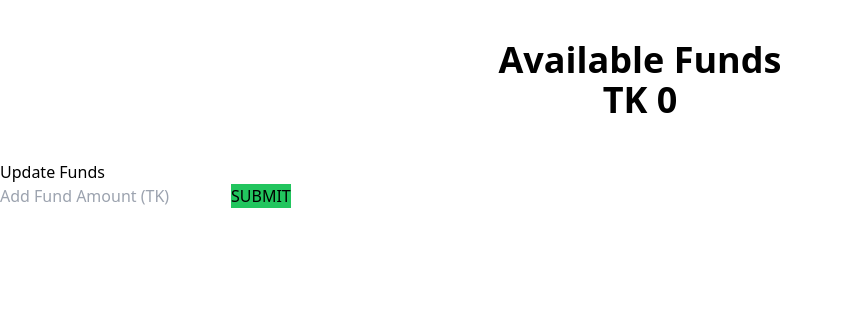
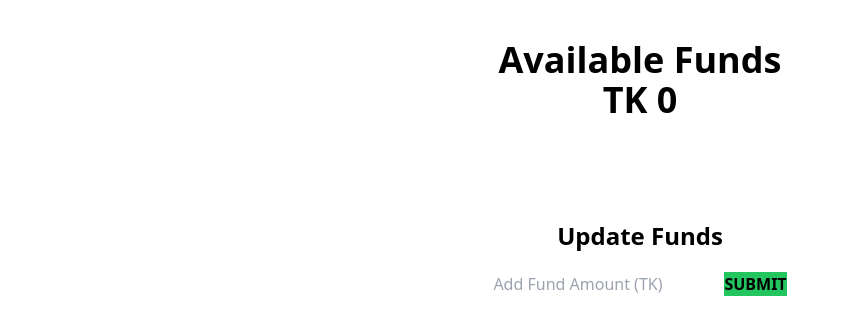
Before and after one commit to Akash-Ahamed/expense-tracker-web-application, a Next.js app: page /addFund in a window 1280 px wide. Shown: the top 334 px of the page, without its empty margins (0-850 px from the left). Built offline with nearby package versions, Linux system fonts and the light colour scheme; no server answers; the database is empty.

Commit message:
Added Style

```diff
--- a/src/app/addFund/page.jsx
+++ b/src/app/addFund/page.jsx
@@ -60,15 +60,15 @@ export default function AddFund() {
         <p className="text-4xl font-bold">TK {funds}</p>
       </div>
 
-      <div>
-        <h2>Update Funds</h2>
+      <div className="items-center justify-items-center p-10">
+        <h2 className="font-bold text-2xl p-5">Update Funds</h2>
         <input
           type="number"
           value={newFunds}
           onChange={(e) => setNewFunds(e.target.value)}
           placeholder="Add Fund Amount (TK)"
         />
-        <button className="bg-green-500" onClick={updateFunds}>
+        <button className="bg-green-500 font-bold" onClick={updateFunds}>
           SUBMIT
         </button>
       </div>
```
